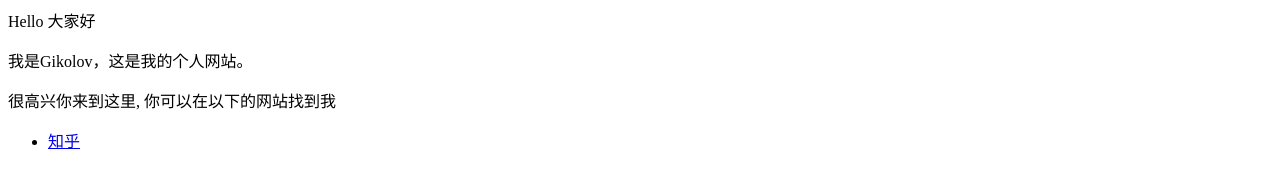
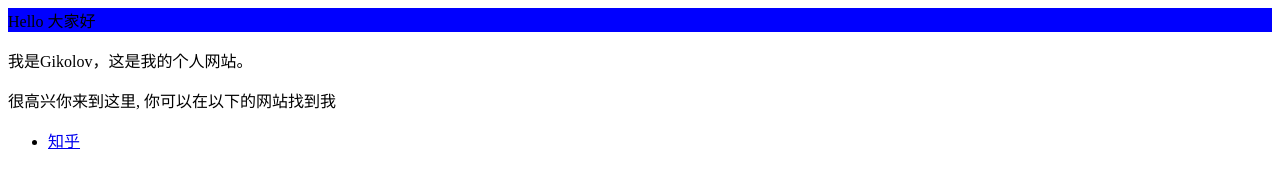
Before and after one commit to Gikolov/gik.github.io, a plain HTML site: page index.html in a window 1280 px wide. Drawn offline with Linux system fonts and the light colour scheme.

Commit message:
Update index.html

```diff
--- a/index.html
+++ b/index.html
@@ -1,4 +1,4 @@
-<p>Hello 大家好</p>
+<p style="background-color:blue">Hello 大家好</p>
 <p>我是Gikolov，这是我的个人网站。 </p>
 <p>很高兴你来到这里, 你可以在以下的网站找到我</p>
 
```
